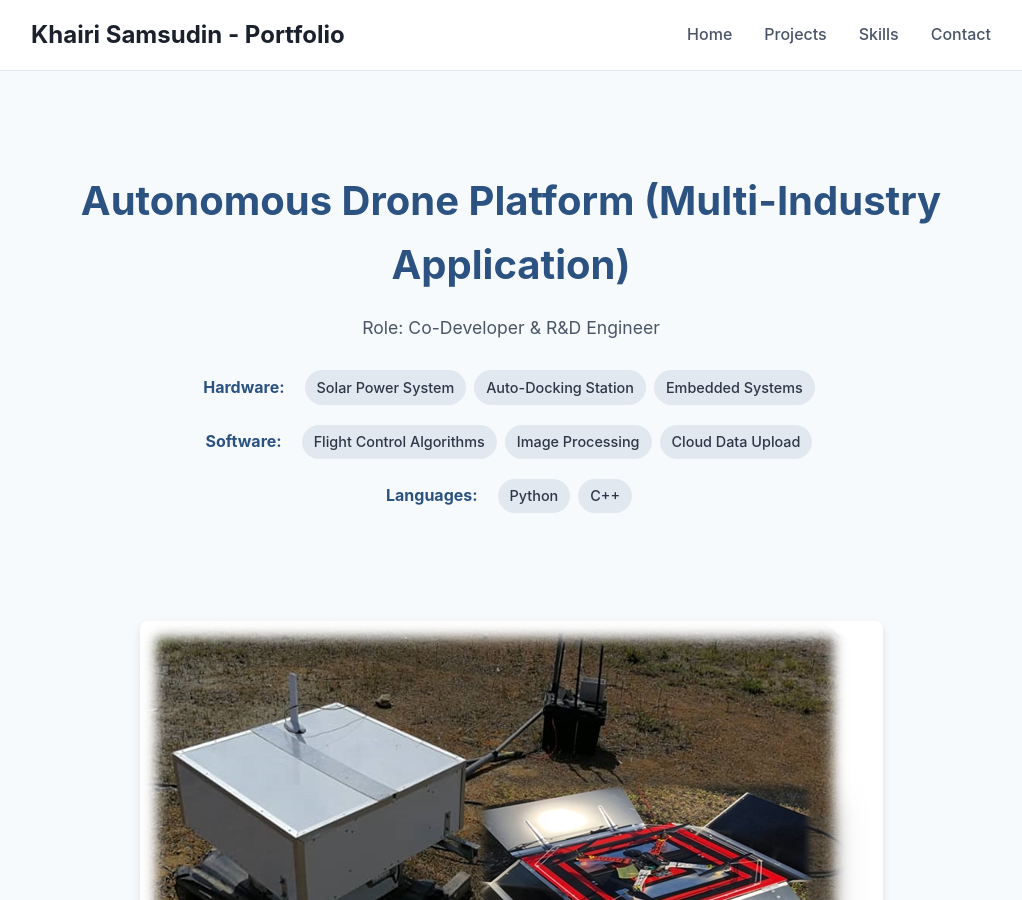
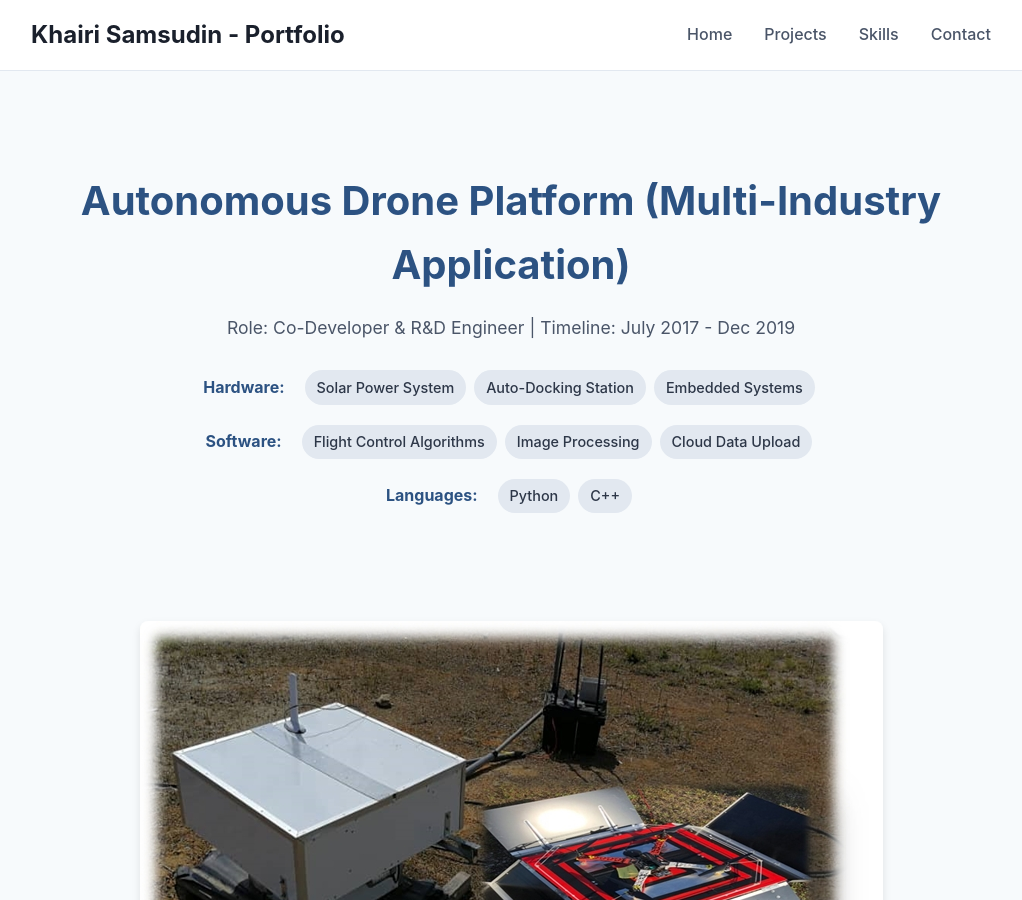
Before and after one commit to xion-xion/xion-xion.github.io, a Jekyll site: the page built from projects/project-drone.html, in a window 1280 px wide and 900 px high. Shown: the whole window, without its empty margins (129-1151 px from the left). Built offline with Jekyll 4.4.1, drawn with Linux system fonts in a browser that asks for light colours.

Commit message:
fix: Update role and timeline for aquaculture and drone projects

```diff
--- a/projects/project-aquaculture.html
+++ b/projects/project-aquaculture.html
@@ -5,7 +5,7 @@ title: "Smart Aquaculture Ecosystem: Sensor to Cloud"
 
 <section class="project-hero">
     <h1>Smart Aquaculture Ecosystem: Sensor to Cloud</h1>
-    <p class="role">Role: Lead Engineer & R&D Specialist</p>
+    <p class="role">Role: Lead Engineer & R&D Specialist | Timeline: 2017 - 2019, 2021 - 2022</p>
     <div class="tech-stack-display">
         <div class="tech-stack-row">
             <span class="tech-label">Hardware:</span>
--- a/projects/project-drone.html
+++ b/projects/project-drone.html
@@ -5,7 +5,7 @@ title: Autonomous Drone Platform
 
 <section class="project-hero">
     <h1>Autonomous Drone Platform (Multi-Industry Application)</h1>
-    <p class="role">Role: Co-Developer & R&D Engineer</p>
+    <p class="role">Role: Co-Developer & R&D Engineer | Timeline: July 2017 - Dec 2019</p>
     <div class="tech-stack-display">
         <div class="tech-stack-row">
             <span class="tech-label">Hardware:</span>
```
